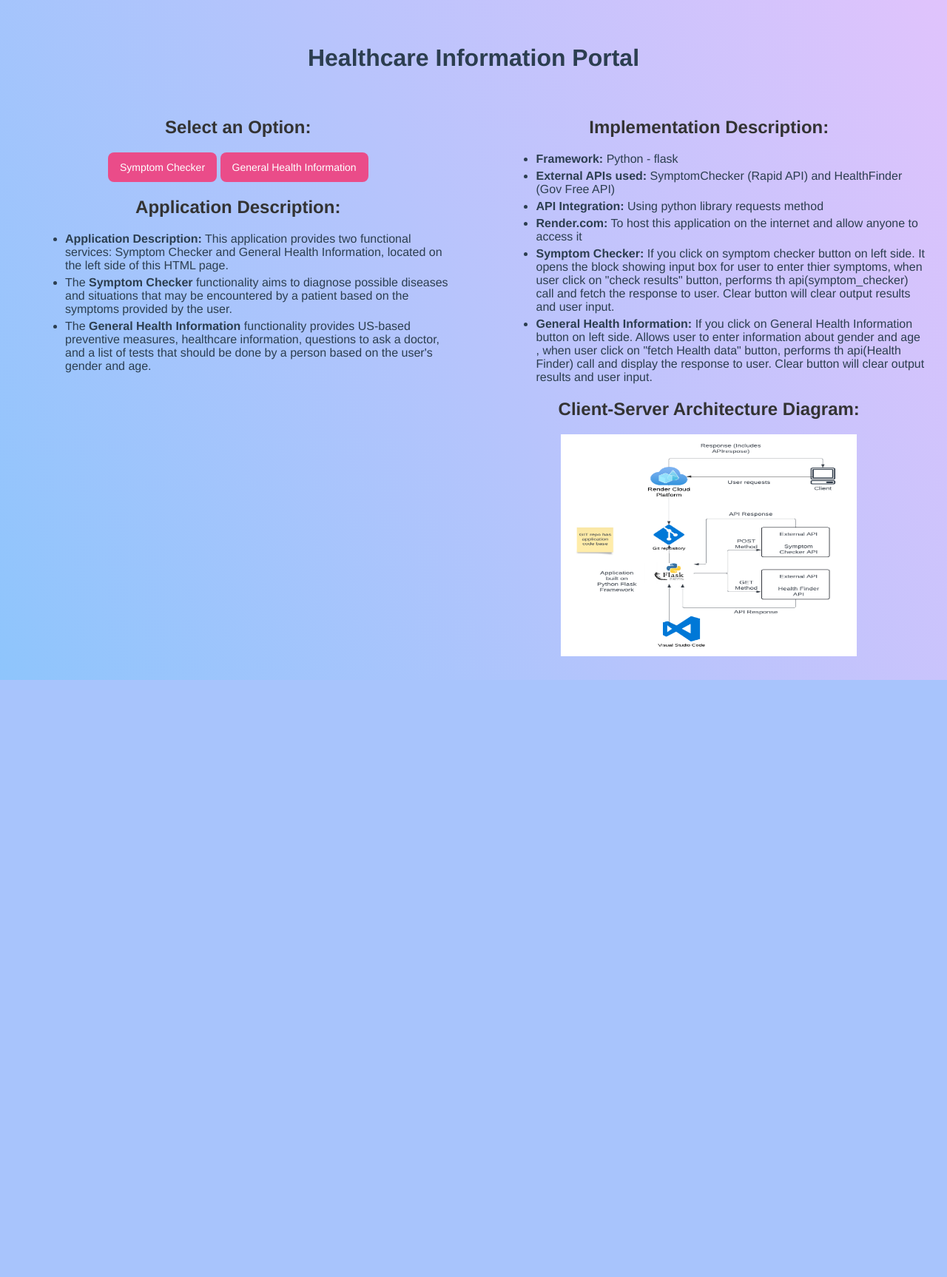
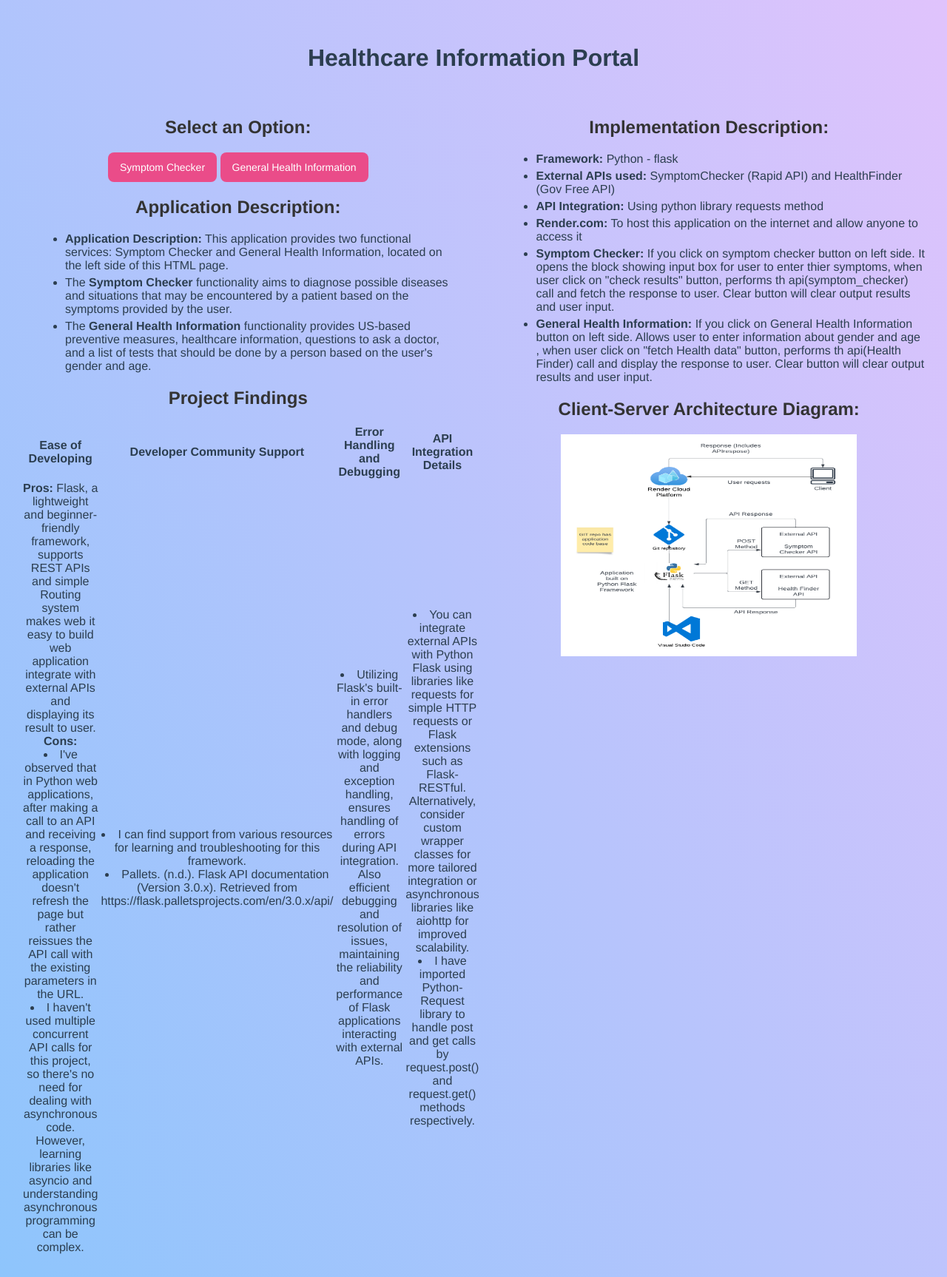
Before and after one commit to Moni1105/Python-symptomchecker, a Flask app: page / in a window 1280 px wide. Shown: the whole page at 74% size. Before the commit the page ends 919 px from the top, so only its background shows below. Run offline with Flask 3, Linux system fonts and the light colour scheme.

Commit message:
project findings added

```diff
--- a/templates/healthportal.html
+++ b/templates/healthportal.html
@@ -102,6 +102,54 @@
                         person based on the user's gender and age.</li>
                 </ul>
             </div>
+            <div>
+                <h2>Project Findings</h2>
+
+                <table>
+                    <tr>
+                        <th>Ease of Developing</th>
+                        <th>Developer Community Support</th>
+                        <th>Error Handling and Debugging</th>
+                        <th>API Integration Details</th>
+                    </tr>
+                    <tr>
+                        <td><b>Pros:</b> Flask, a lightweight and beginner-friendly framework, supports REST APIs and
+                            simple Routing system makes web it easy to build web application integrate with external
+                            APIs and displaying its result to user.
+                            <b>Cons:</b>
+                            <li>I've observed that in Python web applications, after making a call to an API and
+                                receiving a response, reloading the application doesn't refresh the page but rather
+                                reissues the API call with the existing parameters in the URL.</li>
+                            <li>I haven't used multiple concurrent API calls for this project, so there's no need for
+                                dealing with asynchronous code. However, learning libraries like asyncio and
+                                understanding asynchronous programming can be complex.</li>
+                        </td>
+                        <td>
+                            <li>I can find support from various resources for learning and troubleshooting for this
+                                framework.</li>
+                            <li>Pallets. (n.d.). Flask API documentation (Version 3.0.x). Retrieved from
+                                https://flask.palletsprojects.com/en/3.0.x/api/</li>
+
+                        </td>
+                        <td>
+                            <li>Utilizing Flask's built-in error handlers and debug mode, along with logging and
+                                exception handling, ensures handling of errors during API integration. Also efficient
+                                debugging and resolution of issues, maintaining the reliability and performance of Flask
+                                applications interacting with external APIs.</li>
+                        </td>
+                        <td>
+                            <li>You can integrate external APIs with Python Flask using libraries like requests for
+                                simple HTTP requests or Flask extensions such as Flask-RESTful. Alternatively, consider
+                                custom wrapper classes for more tailored integration or asynchronous libraries like
+                                aiohttp for improved scalability.</li>
+                            <li>I have imported Python-Request library to handle post and get calls by request.post()
+                                and request.get() methods respectively.</li>
+                        </td>
+
+
+                    </tr>
+                </table>
+            </div>
 
         </div>
 
```
